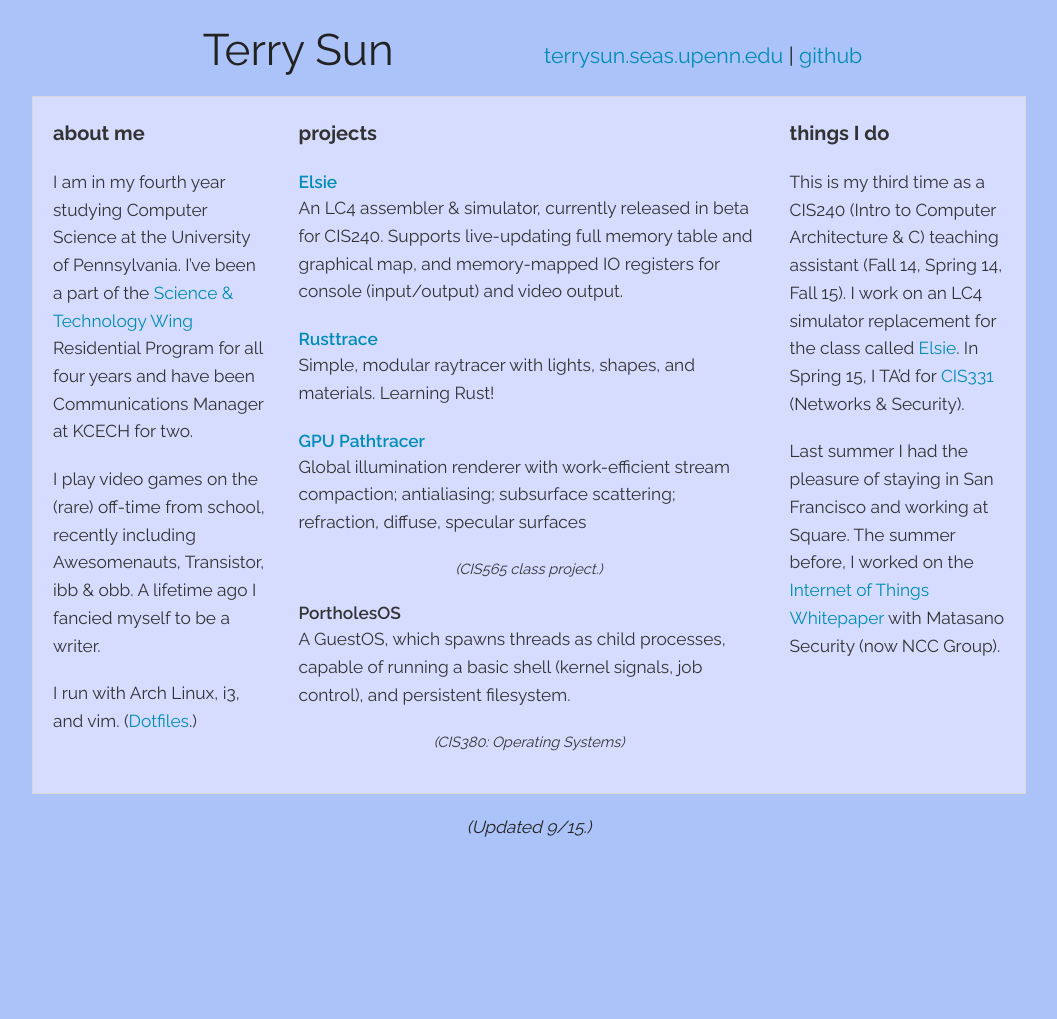
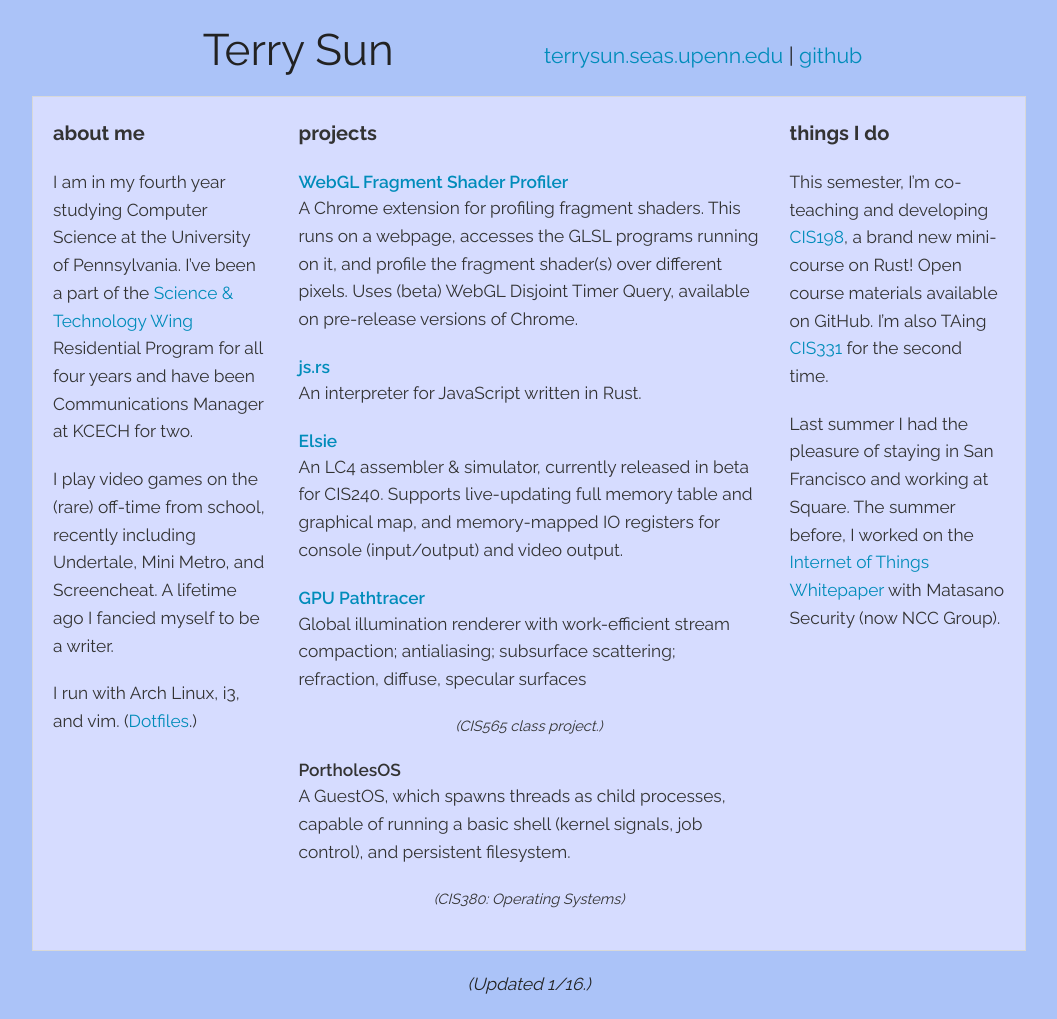
Before and after one commit to terrynsun/terrynsun.github.io, a Jekyll site: the page built from index.md, in a window 1280 px wide. Shown: the whole page, without its empty margins (111-1168 px from the left). Built offline with Jekyll 4.4.1, drawn with Linux system fonts in a browser that asks for light colours; before the commit the page ends 900 px from its top, so only the background shows below that.

Commit message:
Update 1/16.

```diff
--- a/index.md
+++ b/index.md
@@ -16,7 +16,7 @@ at KCECH for two.
 [stwing]: http://www.stwing.upenn.edu/
 
 I play video games on the (rare) off-time from school, recently including
-Awesomenauts, Transistor, ibb & obb. A lifetime ago I fancied myself to be a
+Undertale, Mini Metro, and Screencheat. A lifetime ago I fancied myself to be a
 writer.
 
 I run with Arch Linux, i3, and vim. ([Dotfiles][dotfiles-bb].)
@@ -27,20 +27,23 @@ I run with Arch Linux, i3, and vim. ([Dotfiles][dotfiles-bb].)
 
 <div class="large-6 medium-6 columns"> <p class="header">projects</p>
 
+<p class="proj"><a href="https://github.com/terrynsun/WebGL-Fragment-Shader-Profiler">
+WebGL Fragment Shader Profiler</a></p>
+
+A Chrome extension for profiling fragment shaders. This runs on a webpage,
+accesses the GLSL programs running on it, and profile the fragment shader(s) over
+different pixels. Uses (beta) WebGL Disjoint Timer Query, available on
+pre-release versions of Chrome.
+
+<p class="proj"><a href="https://github.com/rustoscript/js.rs">js.rs</a></p>
+
+An interpreter for JavaScript written in Rust.
+
 <p class="proj"><a href="http://elsie4.bitbucket.org">Elsie</a></p>
 
 An LC4 assembler & simulator, currently released in beta for CIS240. Supports
 live-updating full memory table and graphical map, and memory-mapped IO
 registers for console (input/output) and video output.
-
-<p class="proj"><a href="https://bitbucket.org/kainino/rusttrace">Rusttrace</a></p>
-
-Simple, modular raytracer with lights, shapes, and materials. Learning Rust!
-
-{% comment %}
-  <p class="proj">Volumetric Renderer</p>
-  <p class="note">(CIS460: Computer Graphics.)</p>
-{% endcomment %}
 
 <p class="proj"> <a href="https://github.com/terrynsun/CIS565-P3-CUDA-Path-Tracer">GPU Pathtracer</p>
 
@@ -61,17 +64,15 @@ basic shell (kernel signals, job control), and persistent filesystem.</p>
 
 <div class="large-3 medium-3 columns"> <p class="header">things I do</p>
 
+This semester, I'm co-teaching and developing [CIS198](cis198-2016s.github.io), a brand new mini-course on
+Rust! Open course materials available on GitHub. I'm also TAing
+[CIS331](https://www.seas.upenn.edu/~cis331/) for the second time.
+
+<!--
 This is my third time as a CIS240 (Intro to Computer Architecture & C) teaching assistant
 (Fall 14, Spring 14, Fall 15). I work on an LC4 simulator replacement for the
 class called <a href="https://www.cis.upenn.edu/~cis240/elsie">Elsie</a>. In Spring 15, I TA'd for
 <a href="https://www.cis.upenn.edu/~cis331">CIS331</a> (Networks & Security).
-
-<!--
-  <p>I'm working with
-  <a href="https://twitter.com/topherthegeek">@topherthegeek</a>
-  and some other students this semester on contributing to
-  <a href="http://treode.github.io">TreodeDB</a>
-  as part of the Facebook Open Source Academy.</p>
 -->
 
 Last summer I had the pleasure of staying in San Francisco and working at Square.
@@ -85,7 +86,7 @@ with Matasano Security (now NCC Group).
 </div> </div>
 
 <div class="note">
-  (Updated 9/15.)
+  (Updated 1/16.)
 </div>
 
 </div> </div>
```
